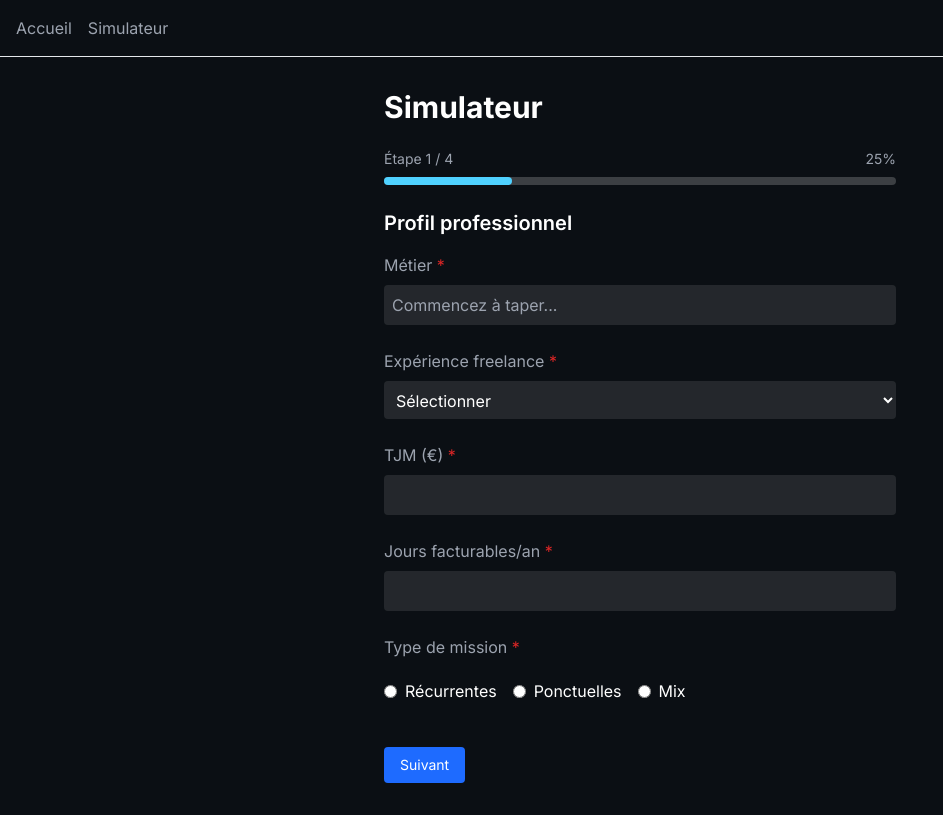
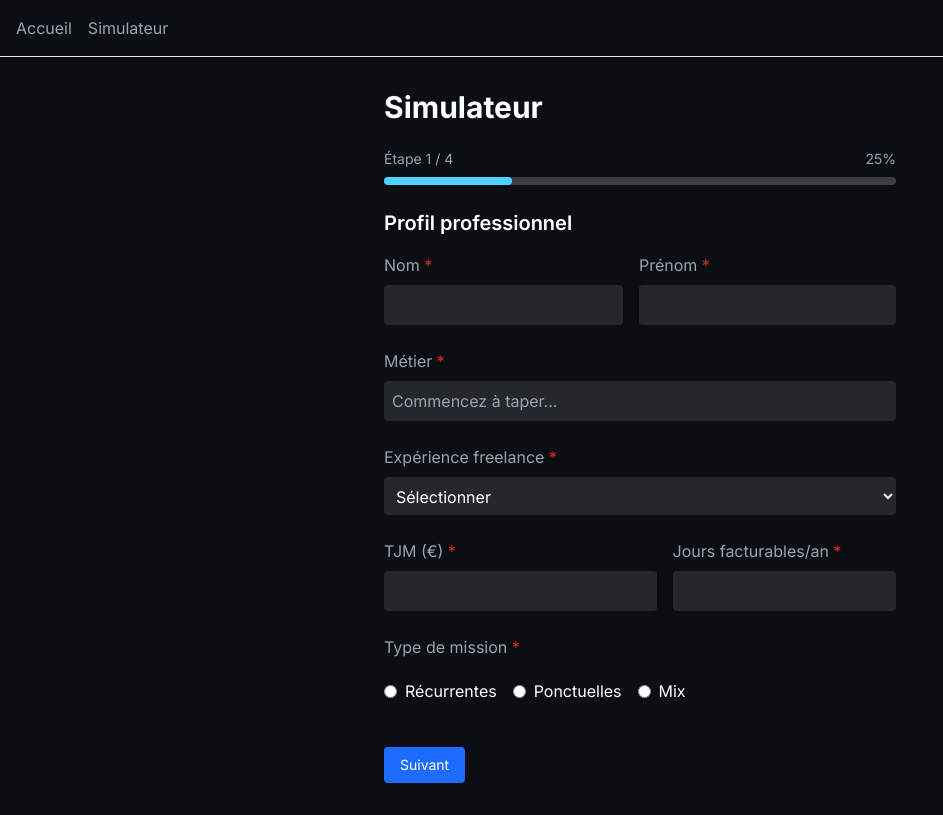
Before and after one commit to Zaafira95/StatutIQ, a React (Vite) app in the folder frontend/statutiq/: page /simulateur in a window 1280 px wide. Shown: the whole page, without its empty margins (0-943 px from the left). Built offline with nearby package versions, Linux system fonts and the light colour scheme.

Commit message:
add of first and last name in form

```diff
--- a/frontend/statutiq/src/pages/AdminDashboard.jsx
+++ b/frontend/statutiq/src/pages/AdminDashboard.jsx
@@ -69,26 +69,27 @@ export default function AdminDashboard() {
 
       {/* LEADS */}
 
+      <h2 className="text-xl font-semibold">
+        Leads
+      </h2>
       <div className="mb-6 flex justify-between items-center">
 
-        <h2 className="text-xl font-semibold">
-            Leads
-        </h2>
+        <p className="text-secondary font-semibold">Total : {leads.length}</p>
 
         <div className="relative">
 
             <input
                 type="text"
-                placeholder="Rechercher nom, email..."
+                placeholder="Recherche par nom, email..."
                 value={searchLeads}
                 onChange={(e) => {
                 setSearchLeads(e.target.value);
                 setCurrentPageLeads(1);
                 }}
-                className="border border-gray-300 rounded-lg pl-10 px-4 py-2 w-64 focus:outline-none focus:ring-2 focus:ring-primary"
+                className="my-2 bg-white/10 rounded text-textPrimary pl-10 px-4 py-2 w-96 focus:outline-none focus:ring-2 focus:ring-primary"
             />
 
-            <span className="absolute left-3 top-2.5 text-gray-400">
+            <span className="absolute left-3 top-4 text-gray-400">
                 🔍
             </span>
         </div>
@@ -155,24 +156,26 @@ export default function AdminDashboard() {
 
       {/* SIMULATIONS */}
 
+    <h2 className="text-xl font-semibold">
+        Simulations
+    </h2>
+
       <div className="mb-6 flex justify-between items-center">
 
-        <h2 className="text-xl font-semibold">
-            Simulations
-        </h2>
+        <p className="text-secondary font-semibold">Total : {simulations.length}</p>
 
         <div className="relative">
             <input
                 type="text"
-                placeholder="Rechercher métier ou statut"
+                placeholder="Recherche par métier ou statut"
                 value={searchSimulations}
                 onChange={(e) => {
                 setSearchSimulations(e.target.value);
                 setCurrentPageSimulations(1);
                 }}
-                className="border border-gray-300 rounded-lg pl-10 px-4 py-2 w-64 focus:outline-none focus:ring-2 focus:ring-primary"
+                className="my-2 bg-white/10 rounded text-textPrimary pl-10 px-4 py-2 w-96 focus:outline-none focus:ring-2 focus:ring-primary"
             />
-            <span className="absolute left-3 top-2.5 text-gray-400">
+            <span className="absolute left-3 top-4 text-gray-400">
                 🔍
             </span>
         </div>
--- a/frontend/statutiq/src/pages/Result.jsx
+++ b/frontend/statutiq/src/pages/Result.jsx
@@ -356,8 +356,14 @@ export default function Result() {
                 <li key={i}>{step}</li>
             ))}
             </ol>
+            <div className="mt-6 flex flex-row gap-3  sm:items-end">
+                <button className="btn-primary">
+                Prendre RDV avec un expert
+                </button>
+            </div>
         </div>
         )}
+
 
     </div>
 
--- a/frontend/statutiq/src/pages/Simulator.jsx
+++ b/frontend/statutiq/src/pages/Simulator.jsx
@@ -26,7 +26,7 @@ export default function Simulator() {
   const totalSteps = 4;
 
   const requiredFieldsByStep = {
-    1: ["metier", "experience_freelance", "tjm", "jours_facturables", "type_mission"],
+    1: ["nom", "prenom", "metier", "experience_freelance", "tjm", "jours_facturables", "type_mission"],
     2: ["statut_actuel", "remu_nette_mensuelle"],
     3: ["objectif_principal", "appetence_risque", "horizon_temporel"],
     4: ["situation_familiale"]
@@ -48,6 +48,8 @@ export default function Simulator() {
   const [error, setError] = useState("");
 
   const [formData, setFormData] = useState({
+    nom: "",
+    prenom: "",
     metier: "",
     experience_freelance: "",
     tjm: "",
@@ -119,6 +121,8 @@ export default function Simulator() {
         method: "POST",
         headers: { "Content-Type": "application/json" },
         body: JSON.stringify({
+          nom: formData.nom,
+          prenom: formData.prenom,
           metier: formData.metier,
           tjm: formData.tjm,
           jours_facturables: formData.jours_facturables,
@@ -206,6 +210,33 @@ export default function Simulator() {
           <>
             <h2 className="text-xl font-semibold">Profil professionnel</h2>
 
+
+            {/* Nom Prénom */
+            <div className="flex gap-4">
+              <div>
+                <label>Nom <span className="text-red-600">*</span></label>
+                <input
+                  type="text"
+                  name="nom"
+                  value={formData.nom}
+                  onChange={handleChange}
+                  className="w-full my-2 p-2 bg-white/10 rounded text-textPrimary"
+                />
+              </div>
+
+              <div>
+                <label>Prénom <span className="text-red-600">*</span></label>
+                <input
+                  type="text"
+                  name="prenom"
+                  value={formData.prenom}
+                  onChange={handleChange}
+                  className="w-full my-2 p-2 bg-white/10 rounded text-textPrimary"
+                />
+              </div>
+            </div>
+            }
+
             <div className="relative w-full">
               <label>Métier <span className="text-red-600">*</span></label>
               <input
@@ -253,7 +284,8 @@ export default function Simulator() {
             </div>
             }
 
-            {/* TJM */
+            {/* TJM & Jours facturables */
+            <div className="flex gap-4">
               <div>
                 <label>TJM (€) <span className="text-red-600">*</span></label>
                 <input
@@ -264,9 +296,6 @@ export default function Simulator() {
                   className="w-full my-2 p-2 bg-white/10 rounded text-textPrimary"
                 />
               </div>
-            }
-
-            {/* Jours facturables */
               <div>
                 <label>Jours facturables/an <span className="text-red-600">*</span></label>
                 <input
@@ -278,6 +307,10 @@ export default function Simulator() {
                   min="1" max="220"
                 />
               </div>
+            </div>
+            }
+
+            {/* Jours facturables */
             }
 
             {/* Type de mission */
```
Lines whose indentation alone changed are shown as unchanged.
